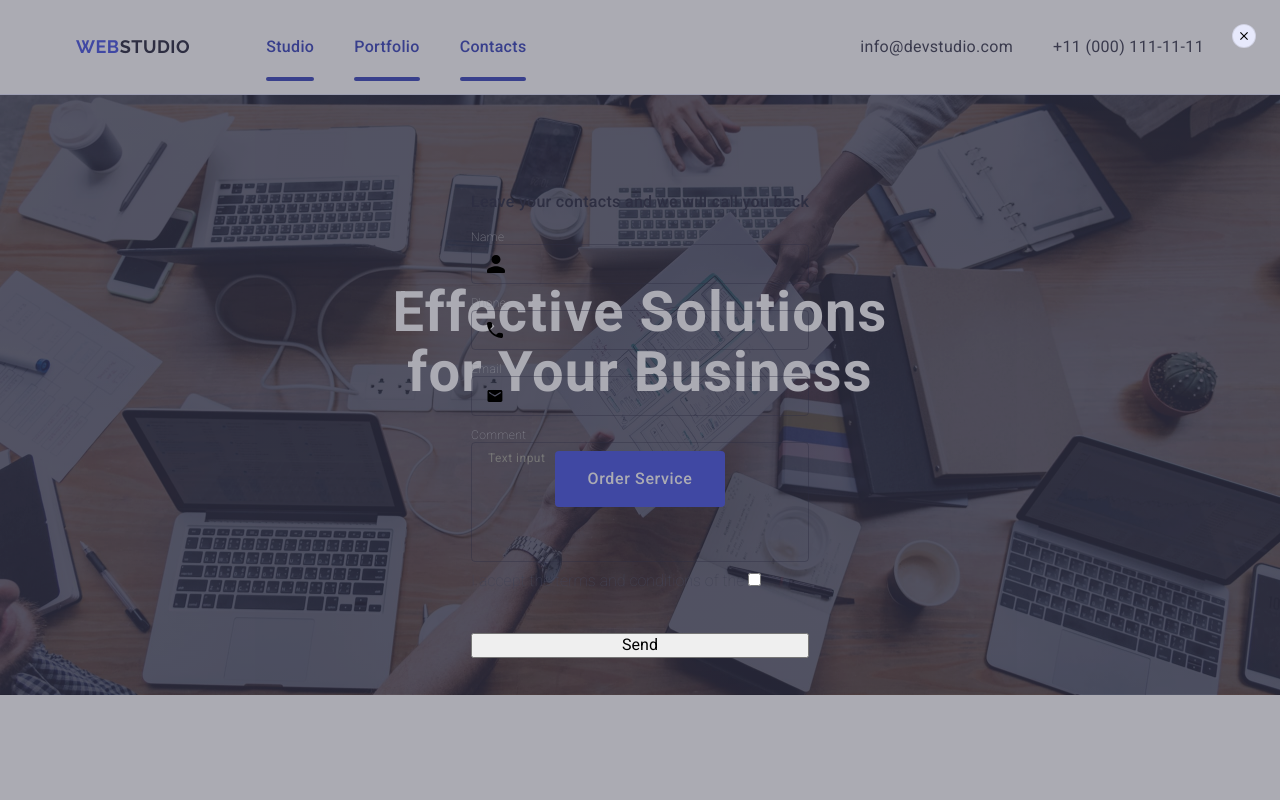
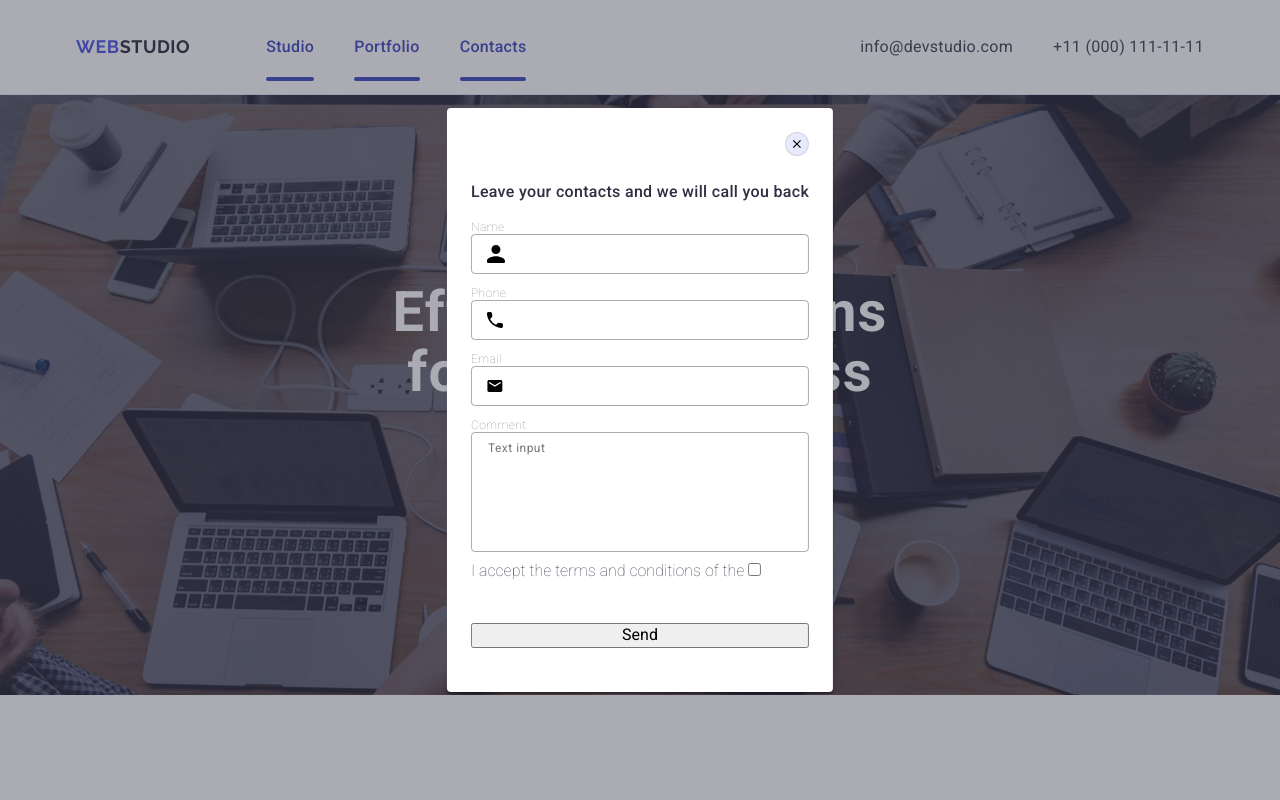
Before and after one commit to Vonels/goit-markup-hw-05, a plain HTML site: page index.html in a window 1280 px wide. Shown: the top 800 px of the page. Drawn offline with nearby package versions, Linux system fonts and the light colour scheme.

Commit message:
add initial files

```diff
--- a/css/styles.css
+++ b/css/styles.css
@@ -413,15 +413,12 @@ img {
   height: 100%;
   top: 0;
   left: 0;
-  display: flex;
-  justify-content: center;
-  align-items: center;
   transition: opacity 250ms cubic-bezier(0.4, 0, 0.2, 1),
     visibility 250ms cubic-bezier(0.4, 0, 0.2, 1);
   opacity: 1;
 }
 
-.modal {
+.model {
   position: absolute;
   background: #fcfcfc;
   box-shadow: 0px 1px 1px rgba(0, 0, 0, 0.14), 0px 1px 3px rgba(0, 0, 0, 0.12),
@@ -433,6 +430,8 @@ img {
   min-height: 584px;
   border-radius: 4px;
   transition: transform 250ms cubic-bezier(0.4, 0, 0.2, 1);
+  padding: 72px 24px 24px 24px;
+  transform: translate(-50%, -50%);
 }
 /* footer */
 
@@ -606,6 +605,7 @@ img {
 .form-title {
   display: flex;
   margin-left: 80px;
+  gap: 24px;
 }
 
 .label-footer {
@@ -642,10 +642,6 @@ img {
 
 .button-close {
   fill: 250ms cubic-bezier(0.4, 0, 0.2, 1);
-}
-
-.model {
-  padding: 72px 24px 24px 24px;
 }
 
 .model-p {
```
